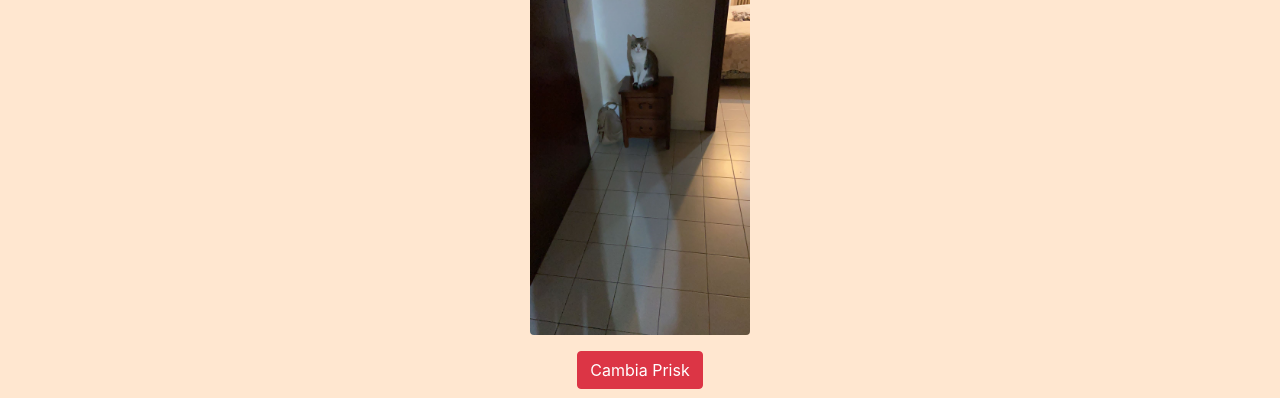
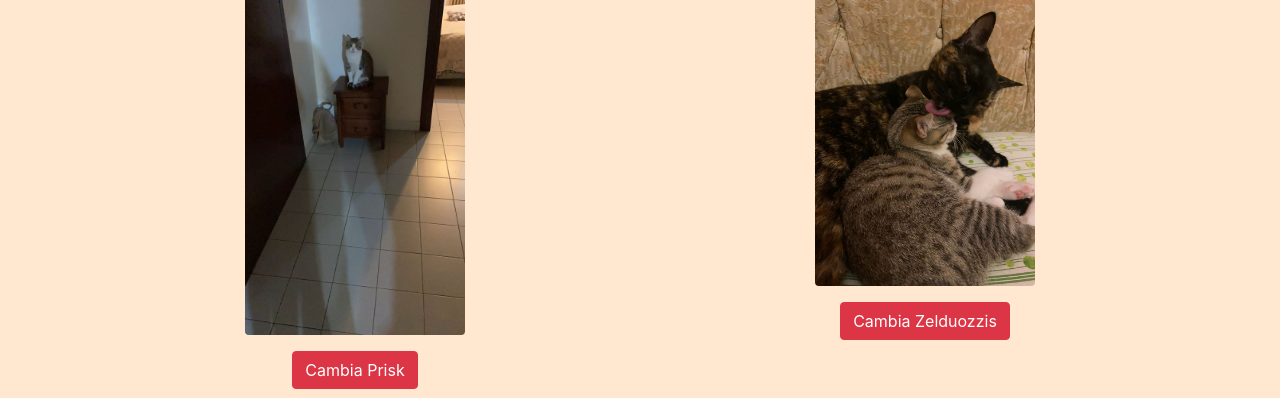
Before and after one commit to eduardomecchia/gattimatti-old, a plain HTML site: page index.html in a window 1280 px wide. Shown: the part 221-619 px from the top of the page. Drawn offline with nearby package versions, Linux system fonts and the light colour scheme.

Commit message:
Add BS grid classes

```diff
--- a/index.html
+++ b/index.html
@@ -17,8 +17,9 @@
         </header>
 
         <!-- App content -->
-        <main class="py-3">
-            <section id="whiskey" class="d-flex flex-column justify-content-center align-items-center">
+        <main class="py-3 container">
+            <div class="row">
+                <section id="whiskey" class="col-12 col-md-6 d-flex flex-column justify-content-center align-items-center">
                     <h2 class="text-center">Foto Prisk</h2>
 
                     <img class="rounded" :src="'./assets/img/' + currentWhiskeyPic + '.jpg'" width="220" alt="">
@@ -26,13 +27,14 @@
                     <button class="btn btn-danger my-3" @click="getRandomPic(whiskeyPics)">Cambia Prisk</button>
                 </section>
 
-            <section id="zelda" class="d-flex flex-column justify-content-center align-items-center">
+                <section id="zelda" class="col-12 col-md-6 d-flex flex-column justify-content-center align-items-center">
                     <h2 class="text-center">Foto Zelduozzis</h2>
 
                     <img class="rounded" :src="'./assets/img/' + currentZeldaPic + '.jpg'" width="220" alt="">
 
                     <button class="btn btn-danger my-3" @click="getRandomPic(zeldaPics)">Cambia Zelduozzis</button>
                 </section>
+            </div>
         </main>
 
         <!-- App footer -->
```
Lines whose indentation alone changed are shown as unchanged.
